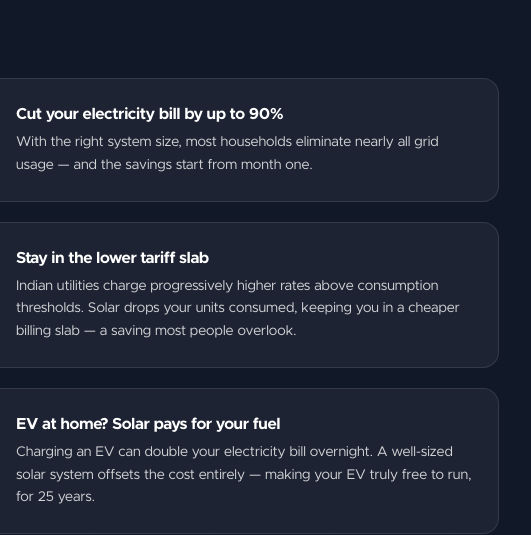
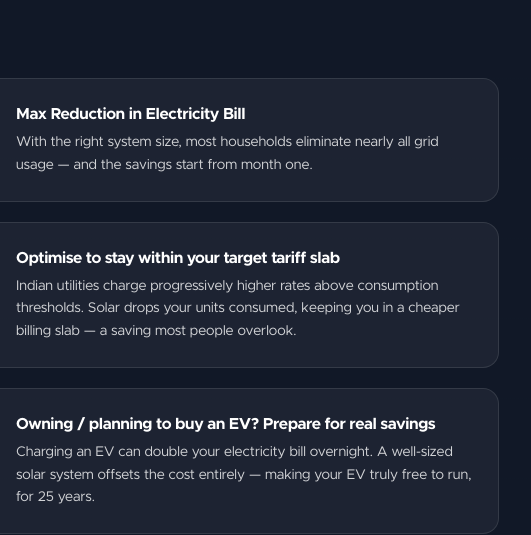
Before and after one commit to revanth-2005/emis, an Astro site: page / in a window 1280 px wide. Shown: the part 1797-2332 px from the top of the page, 749-1280 px from the left. Built offline with nearby package versions, Linux system fonts and the light colour scheme; Astro itself is replaced by a stand-in of ours.

Commit message:
Update WhySolarNow section titles to user-specified wording

```diff
--- a/src/components/WhySolarNow.astro
+++ b/src/components/WhySolarNow.astro
@@ -1,17 +1,17 @@
 ---
 const reasons = [
   {
-    title: 'Cut your electricity bill by up to 90%',
+    title: 'Max Reduction in Electricity Bill',
     body:  'With the right system size, most households eliminate nearly all grid usage — and the savings start from month one.',
     icon: `<path stroke-linecap="round" stroke-linejoin="round" stroke-width="1.5" d="M13 10V3L4 14h7v7l9-11h-7z"/>`,
   },
   {
-    title: 'Stay in the lower tariff slab',
+    title: 'Optimise to stay within your target tariff slab',
     body:  'Indian utilities charge progressively higher rates above consumption thresholds. Solar drops your units consumed, keeping you in a cheaper billing slab — a saving most people overlook.',
     icon: `<path stroke-linecap="round" stroke-linejoin="round" stroke-width="1.5" d="M7 7h.01M7 3h5c.512 0 1.024.195 1.414.586l7 7a2 2 0 010 2.828l-7 7a2 2 0 01-2.828 0l-7-7A1.994 1.994 0 013 12V7a4 4 0 014-4z"/>`,
   },
   {
-    title: 'EV at home? Solar pays for your fuel',
+    title: 'Owning / planning to buy an EV? Prepare for real savings',
     body:  'Charging an EV can double your electricity bill overnight. A well-sized solar system offsets the cost entirely — making your EV truly free to run, for 25 years.',
     icon: `<path stroke-linecap="round" stroke-linejoin="round" stroke-width="1.5" d="M12 6V4m0 2a2 2 0 100 4m0-4a2 2 0 110 4m-6 8a2 2 0 100-4m0 4a2 2 0 110-4m0 4v2m0-6V4m6 6v10m6-2a2 2 0 100-4m0 4a2 2 0 110-4m0 4v2m0-6V4"/>`,
   },
```
